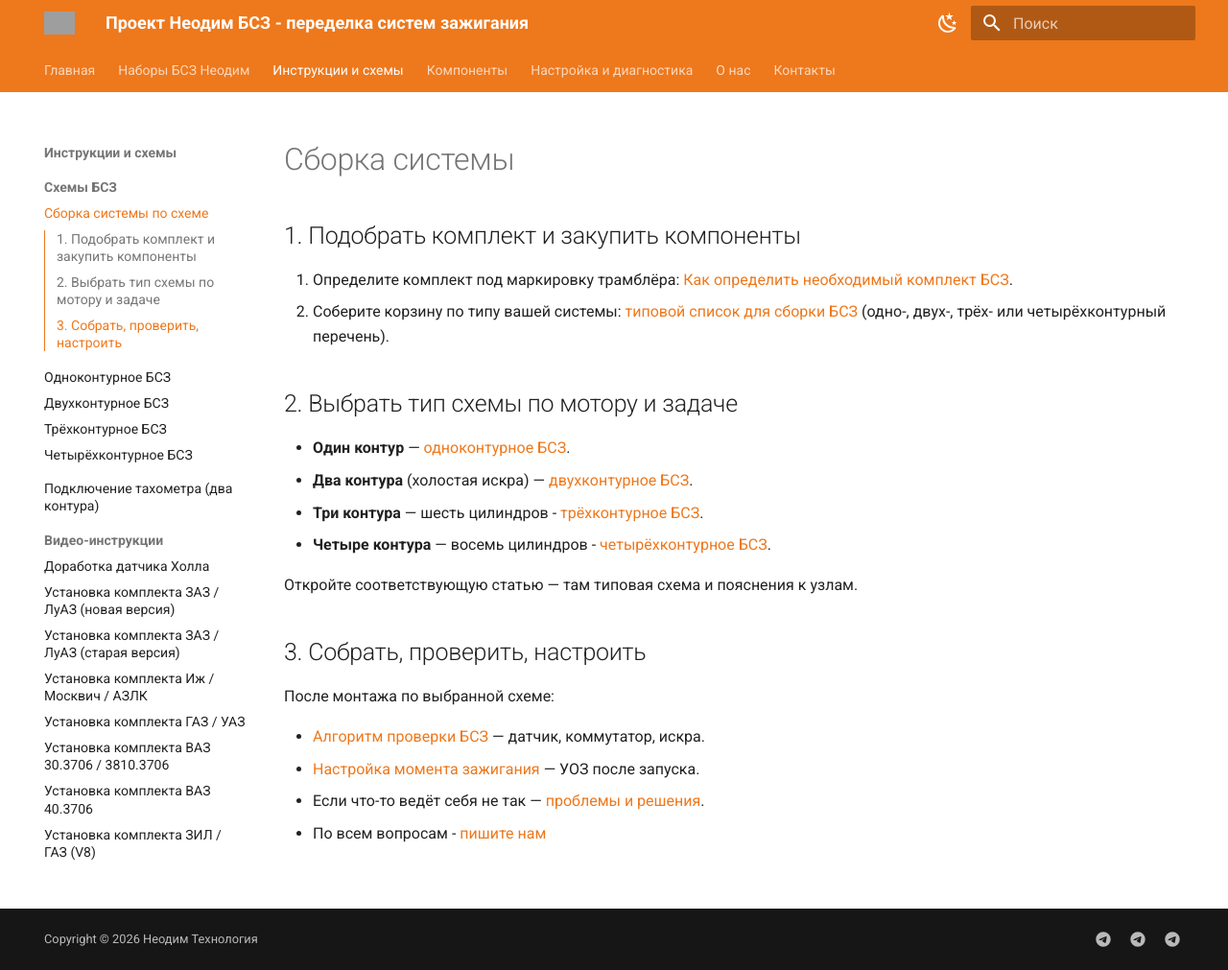
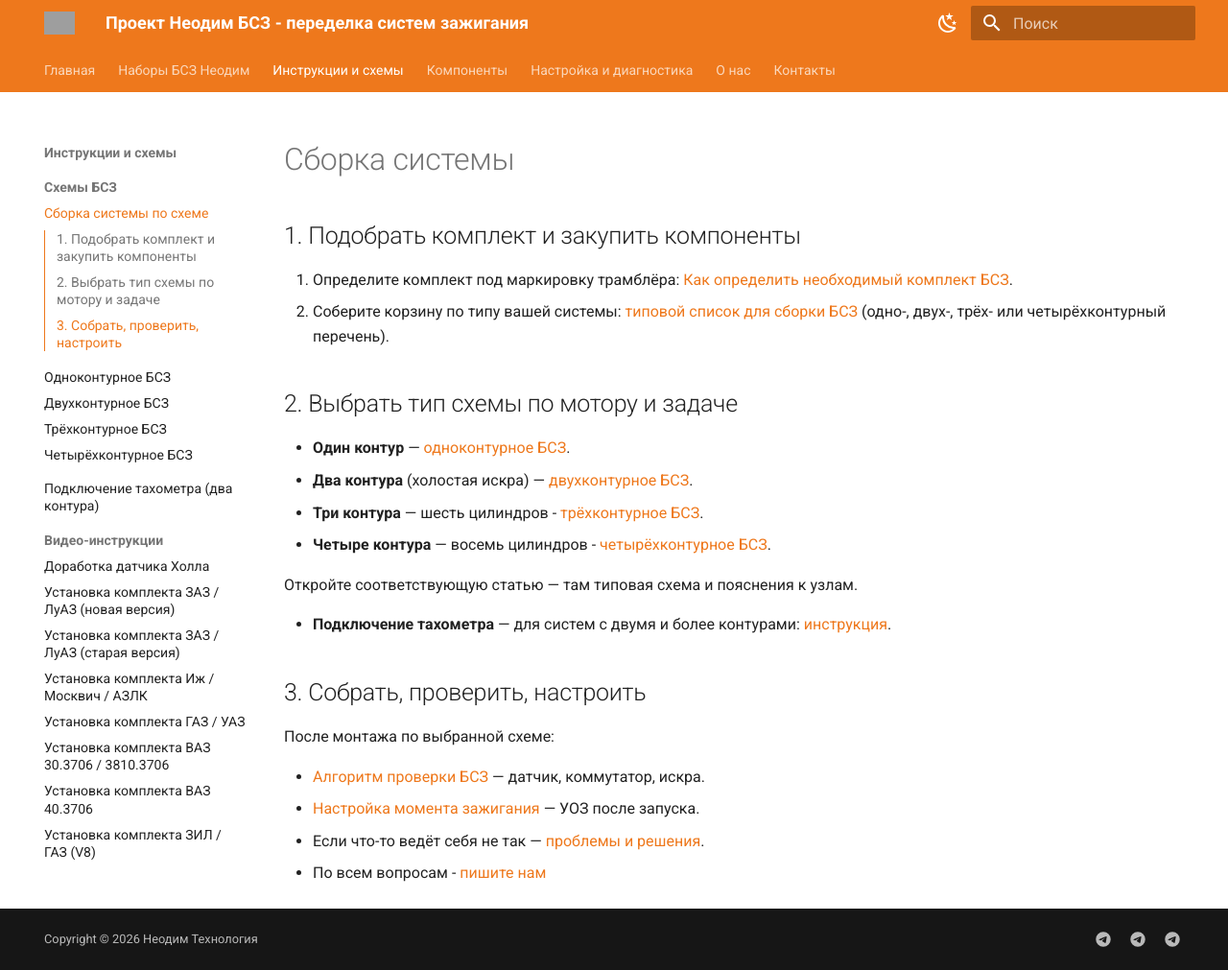
Before and after one commit to inscrut/neodim-bsz, an MkDocs documentation site: the page built from docs/theory/build-circuit.md, in a window 1280 px wide and 1011 px high. Shown: the whole window at 96% size. Built offline with MkDocs 1.6.1 and Material for MkDocs 9.7.7, drawn with Linux system fonts in a browser that asks for light colours; grey boxes are pictures that could not be loaded.

Commit message:
add link for tacho instruct

```diff
--- a/docs/theory/build-circuit.md
+++ b/docs/theory/build-circuit.md
@@ -13,6 +13,8 @@
 
 Откройте соответствующую статью — там типовая схема и пояснения к узлам.
 
+- **Подключение тахометра** — для систем с двумя и более контурами: [инструкция](../instructions/video-tachometer-connection.md).
+
 ## 3. Собрать, проверить, настроить {#assemble-verify-tune}
 
 После монтажа по выбранной схеме:
```
